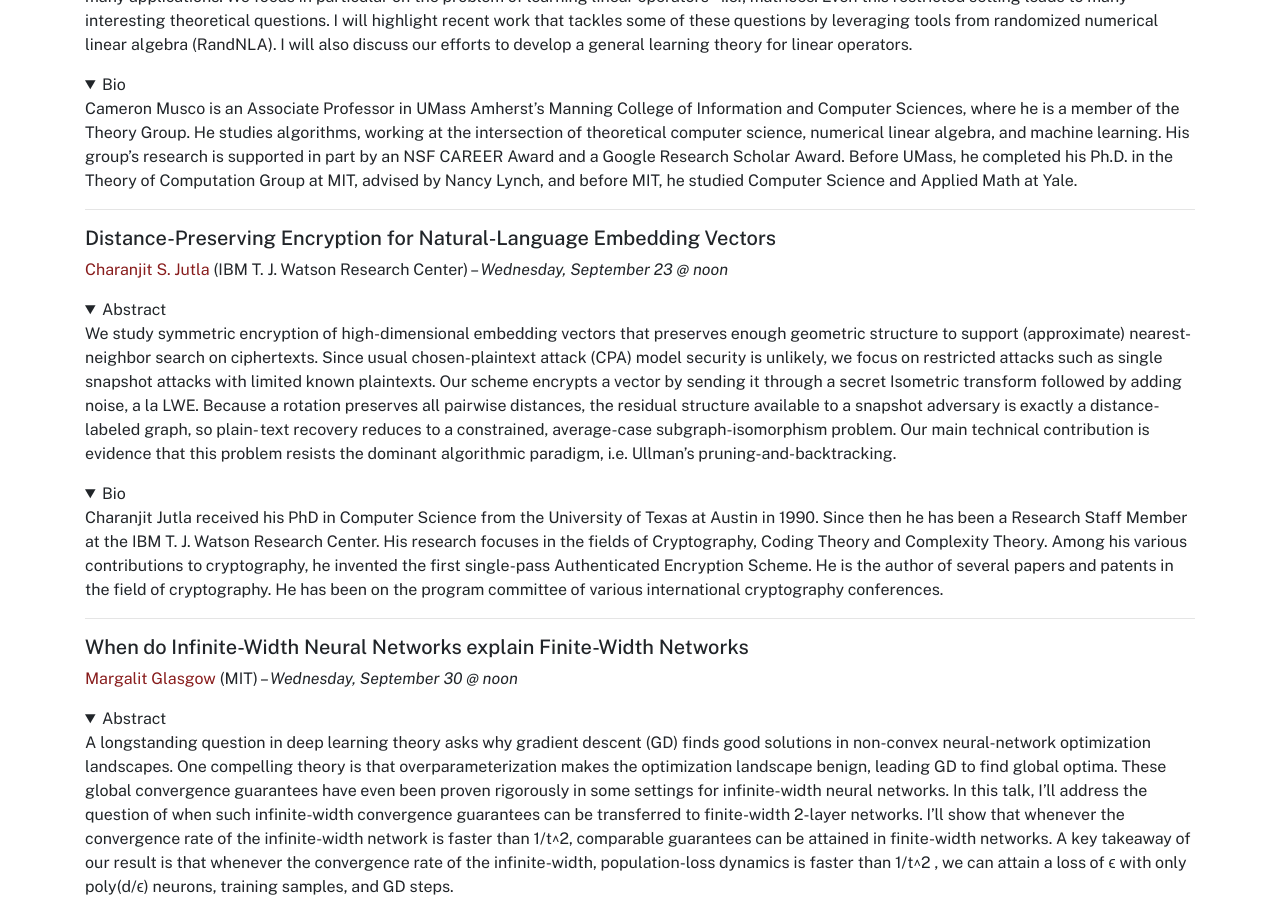
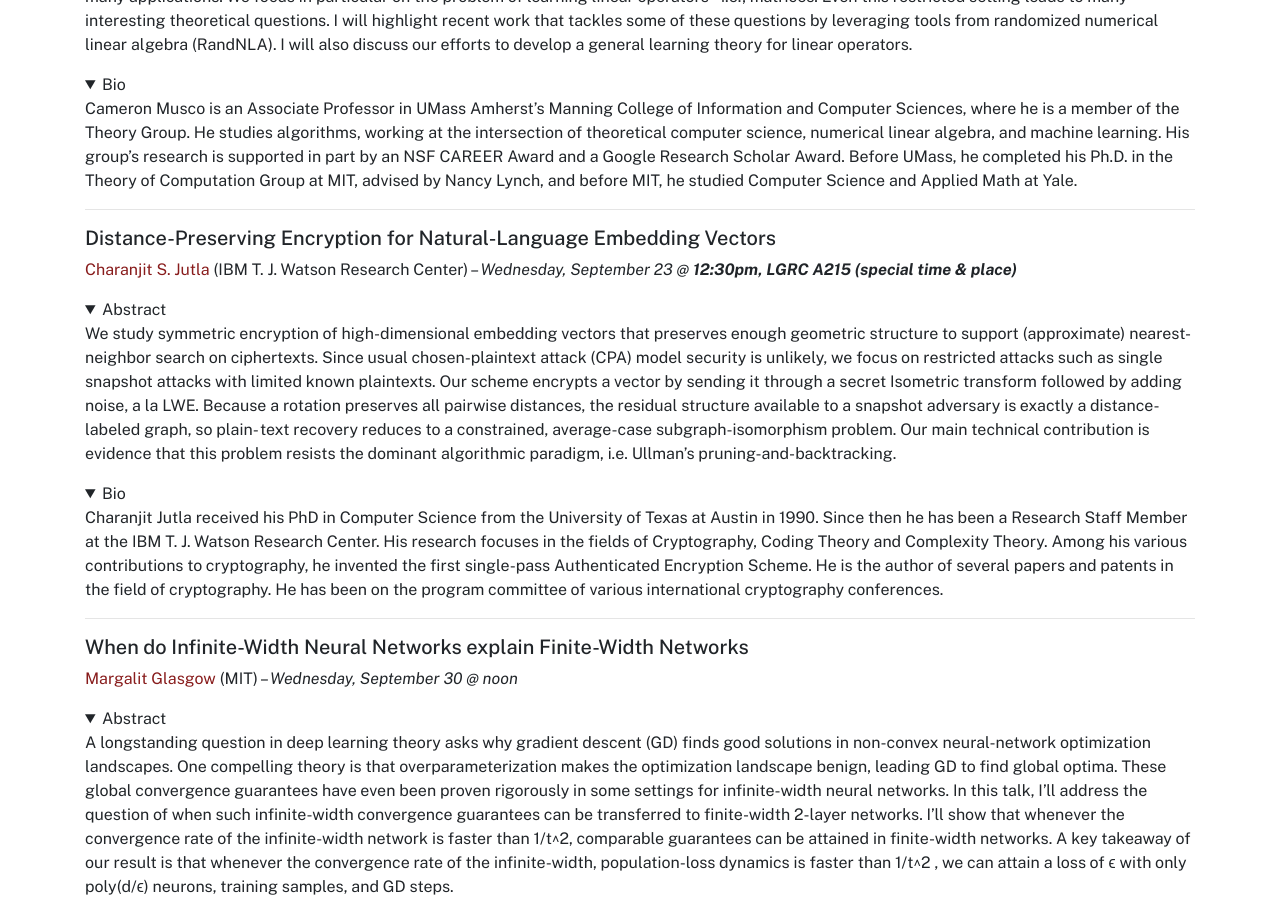
Before and after one commit to umass-theory/umass-theory.github.io, a Jekyll site: the page built from seminar.md, in a window 1280 px wide and 900 px high, scrolled down 1017 px. Built offline with Jekyll 4.4.1, drawn with Linux system fonts in a browser that asks for light colours.

Commit message:
Change seminar time to 12:30pm and update location
Updated seminar details with new time and location.

```diff
--- a/seminar.md
+++ b/seminar.md
@@ -41,7 +41,7 @@ Cameron Musco is an Associate Professor in UMass Amherst's Manning College of In
 
 ##### Distance-Preserving Encryption for Natural-Language Embedding Vectors
 
-[Charanjit S. Jutla](https://simons.berkeley.edu/people/charanjit-jutla) (IBM T. J. Watson Research Center) --  *Wednesday, September 23 @ noon*
+[Charanjit S. Jutla](https://simons.berkeley.edu/people/charanjit-jutla) (IBM T. J. Watson Research Center) --  *Wednesday, September 23 @ **12:30pm, LGRC A215 (special time & place)***
 <details markdown="1" open="1">
 <summary>Abstract</summary>
 
```
